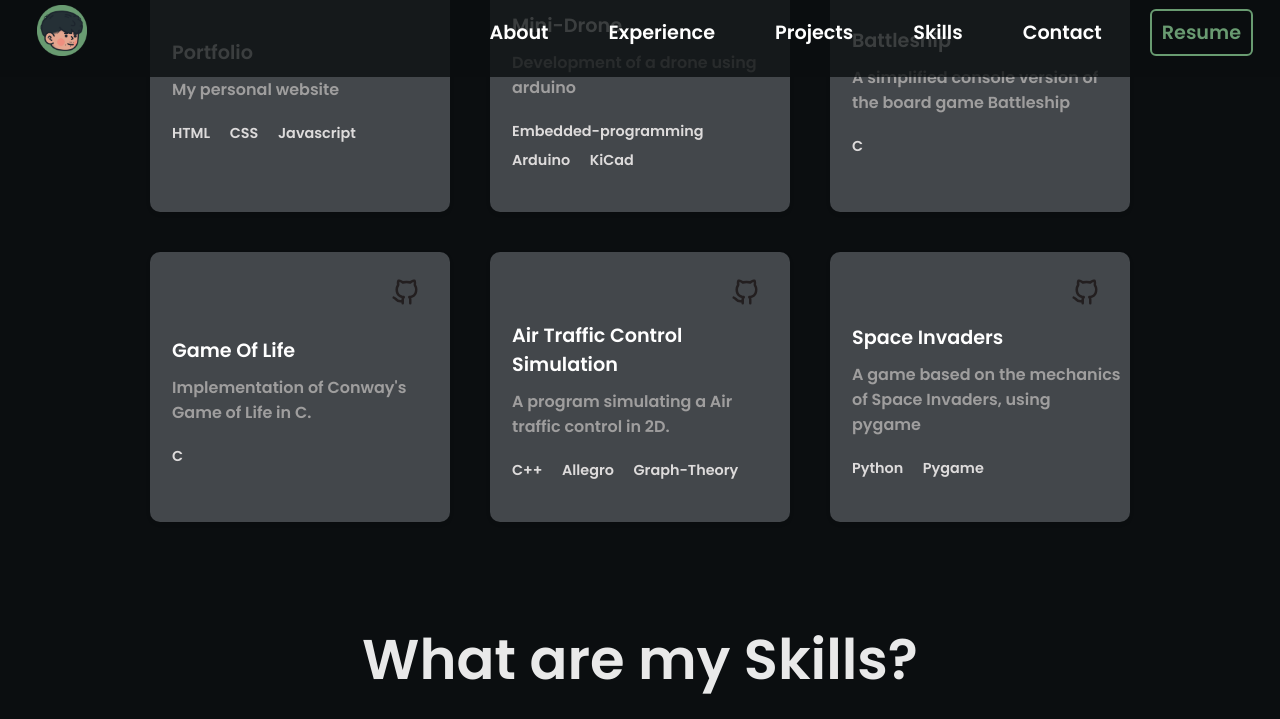
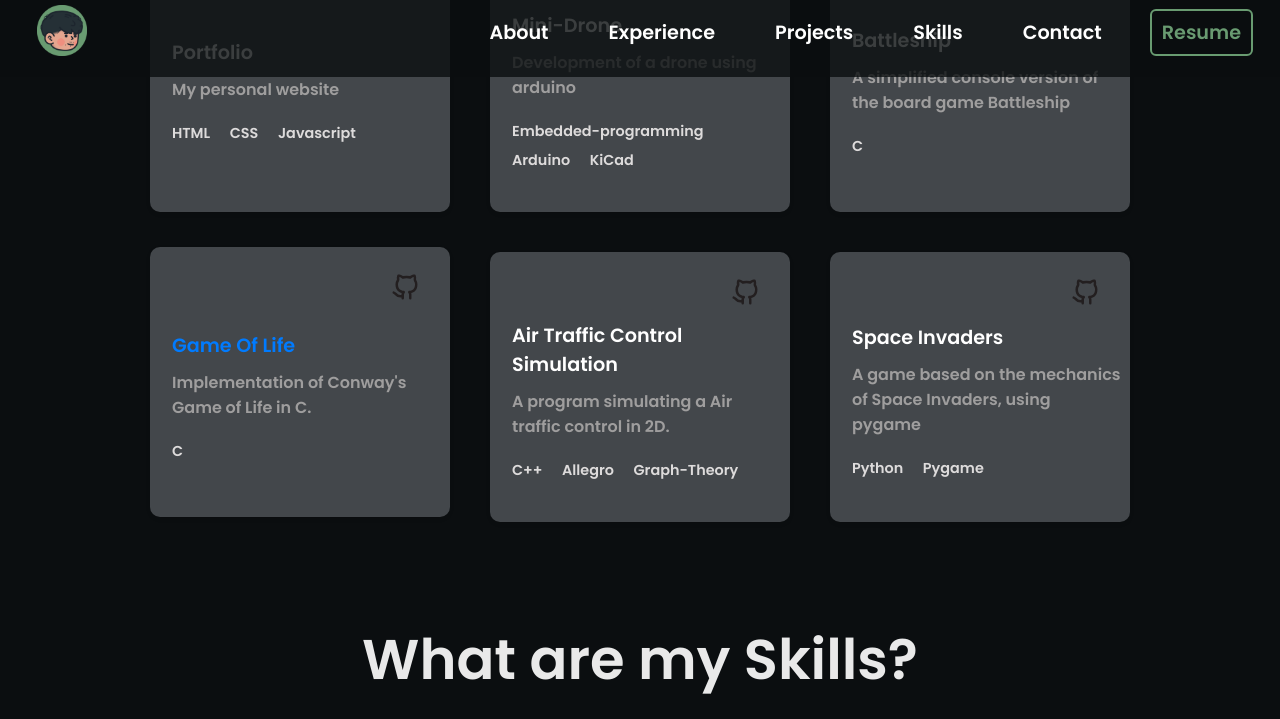
Before and after one commit to MrZouu/Portfolio-2024, a plain HTML site: page index.html in a window 1280 px wide. In both pictures the pointer is over the element 300 px from the left and 4660 px from the top of the page. Shown: the part 4273-4992 px from the top of the page. Drawn offline with Linux system fonts and the light colour scheme.

Commit message:
projects containers fix

```diff
--- a/css/projects.css
+++ b/css/projects.css
@@ -144,7 +144,7 @@
     transform: translateY(-5px);
 }
 
-.project2:hover{
+.project3:hover{
     transform: translateY(-5px);
 }
 
@@ -179,6 +179,11 @@
 .project:hover .project-title {
     color: #007bff; /* Couleur lors du survol */
 }
+
+.project3:hover .project-title {
+  color: #007bff; /* Couleur lors du survol */
+}
+
 
 /*Description du projet*/
 
```
